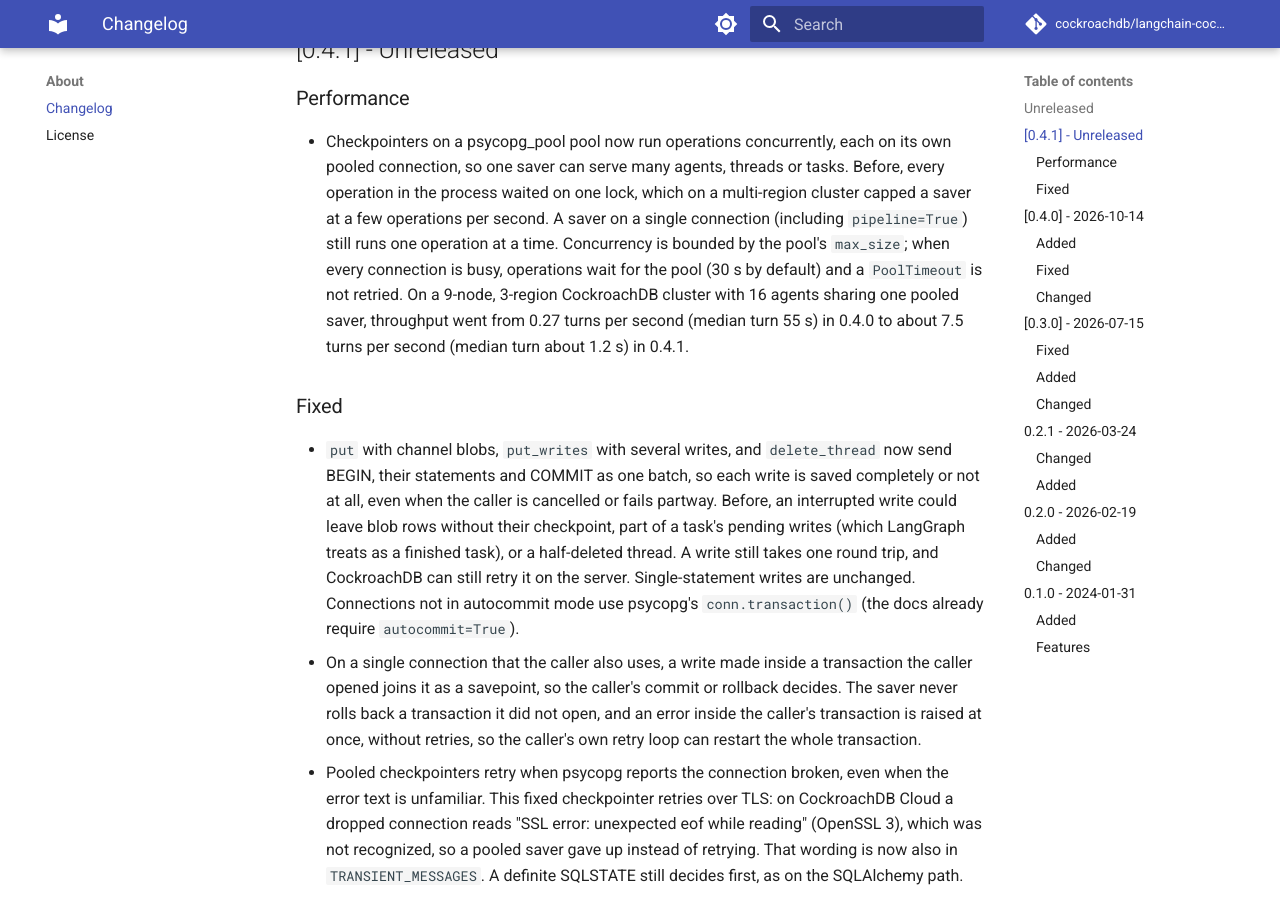
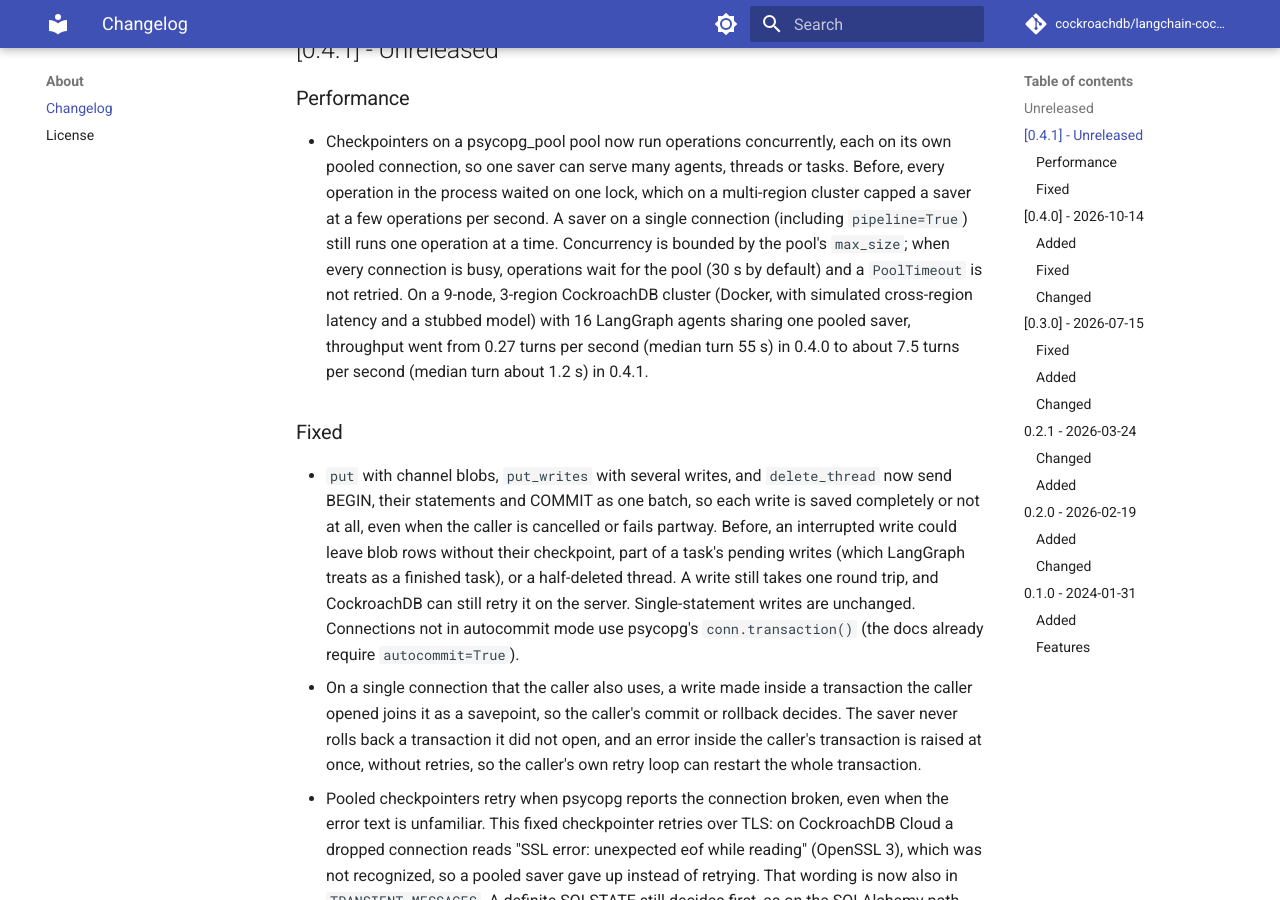
Before and after one commit to cockroachdb/langchain-cockroachdb, an MkDocs documentation site: the page built from docs/about/changelog.md, in a window 1280 px wide and 900 px high, scrolled down 378 px. Built offline with MkDocs 1.6.1 and Material for MkDocs 9.7.7, drawn with Linux system fonts in a browser that asks for light colours; comment, search, counter and statistics services are not loaded.

Commit message:
docs: say the 0.4.1 benchmark ran in Docker with simulated latency
Co-Authored-By: Claude Opus 5.5 <noreply@anthropic.com>

```diff
--- a/docs/about/changelog.md
+++ b/docs/about/changelog.md
@@ -11,7 +11,7 @@ and this project adheres to [Semantic Versioning](https://semver.org/spec/v2.0.0
 
 ### Performance
 
-- Checkpointers on a psycopg_pool pool now run operations concurrently, each on its own pooled connection, so one saver can serve many agents, threads or tasks. Before, every operation in the process waited on one lock, which on a multi-region cluster capped a saver at a few operations per second. A saver on a single connection (including `pipeline=True`) still runs one operation at a time. Concurrency is bounded by the pool's `max_size`; when every connection is busy, operations wait for the pool (30 s by default) and a `PoolTimeout` is not retried. On a 9-node, 3-region CockroachDB cluster with 16 agents sharing one pooled saver, throughput went from 0.27 turns per second (median turn 55 s) in 0.4.0 to about 7.5 turns per second (median turn about 1.2 s) in 0.4.1.
+- Checkpointers on a psycopg_pool pool now run operations concurrently, each on its own pooled connection, so one saver can serve many agents, threads or tasks. Before, every operation in the process waited on one lock, which on a multi-region cluster capped a saver at a few operations per second. A saver on a single connection (including `pipeline=True`) still runs one operation at a time. Concurrency is bounded by the pool's `max_size`; when every connection is busy, operations wait for the pool (30 s by default) and a `PoolTimeout` is not retried. On a 9-node, 3-region CockroachDB cluster (Docker, with simulated cross-region latency and a stubbed model) with 16 LangGraph agents sharing one pooled saver, throughput went from 0.27 turns per second (median turn 55 s) in 0.4.0 to about 7.5 turns per second (median turn about 1.2 s) in 0.4.1.
 
 ### Fixed
 
```
Also changed, not shown: CHANGELOG.md (+1 -1 lines).
